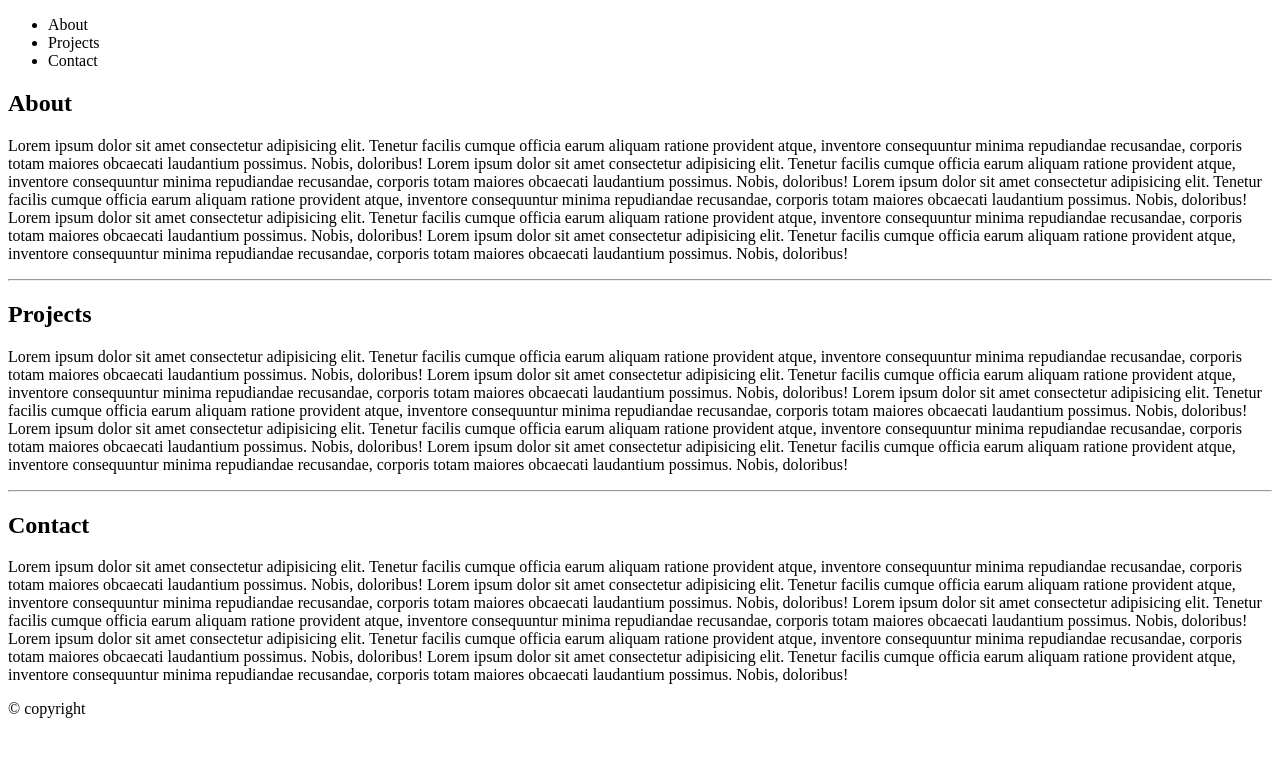
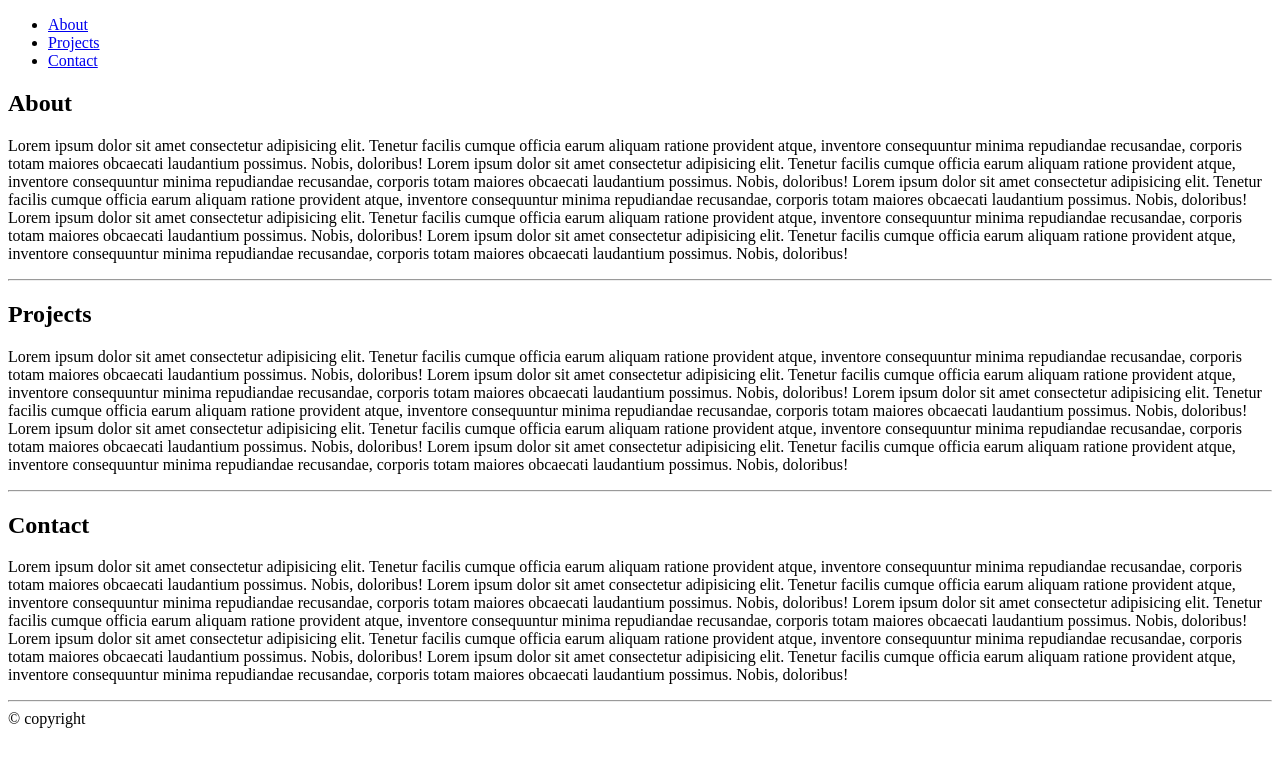
Before and after one commit to AbdullaAlHarun/portfolio2, a plain HTML site: page index.html in a window 1280 px wide. Drawn offline with Linux system fonts and the light colour scheme.

Commit message:
make 3 section and link with navigation

```diff
--- a/index.html
+++ b/index.html
@@ -1,20 +1,35 @@
 <!DOCTYPE html>
-<html lang="en">
+<html lang="en" style="scroll-behavior: smooth;">
 <head>
     <meta charset="UTF-8">
     <meta name="viewport" content="width=device-width, initial-scale=1.0">
     <title>:: My Portfolio</title>
 </head>
+
 <body>
+
    <header>
-    <nav>
-        <ul>
-            <li href="" >About</li>
-            <li href="" >Projects</li>
-            <li href="" >Contact</li>
-        </ul>
-    </nav>
+        <nav>
+            <ul>
+                <li>
+                    <a href="#about">
+                    About
+                    </a>
+                </li>
+                <li>
+                    <a href="#projects">
+                    Projects
+                    </a>
+                </li>
+                <li>
+                    <a href="#contact">
+                    Contact
+                    </a>
+                </li>
+            </ul>
+        </nav>
    </header>
+
    <main>
         <section id="about">
             <h2>About</h2>
@@ -49,8 +64,13 @@
              </p>
         </section>
    </main>
+
+   <hr/>
+
    <footer>
     &copy; copyright
    </footer>
+
 </body>
+
 </html>
```
